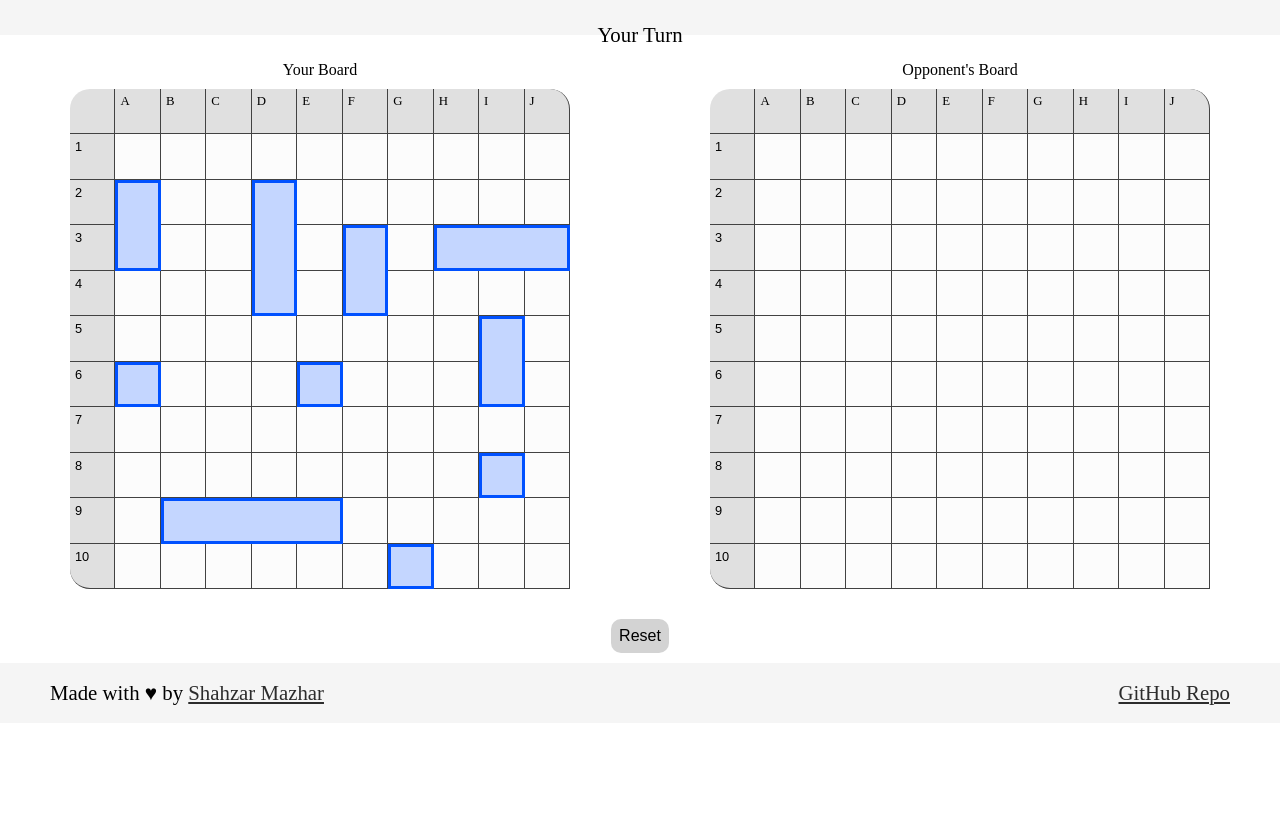
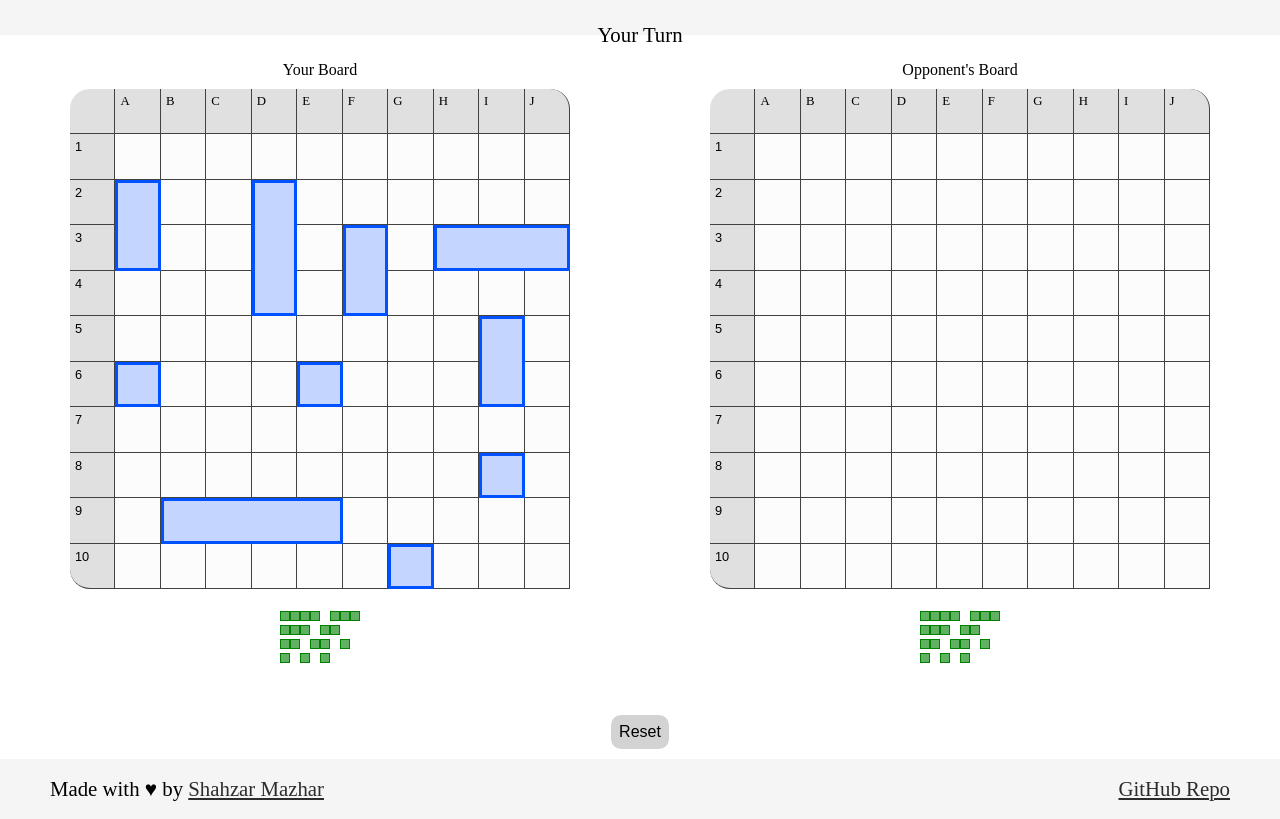
Before and after one commit to szmazhr/battleship, a website built with webpack: page src/index.html in a window 1280 px wide. Both pictures are taken after a click on the button "Start". Shown: the part 125-944 px from the top of the page. Before the commit the page ends 848 px from the top, so only its background shows below. Built offline with nearby package versions, Linux system fonts and the light colour scheme.

Commit message:
Added Alive Indicator

```diff
--- /dev/null
+++ b/src/js/components/alive-indicator.js
@@ -0,0 +1,30 @@
+import DOM from '../modules/dom-stuff';
+
+function loadAliveIndicator() {
+  const shipLengths = [4, 3, 3, 2, 2, 2, 1, 1, 1, 1];
+  const aliveIndicator = DOM.createElement({
+    tagName: 'div',
+    className: 'alive-indicator',
+  });
+  shipLengths.forEach((length) => {
+    const ship = DOM.createElement({
+      tagName: 'div',
+      className: 'ship',
+      attributes: {
+        'data-length': length,
+        'data-alive': true,
+      },
+    });
+    for (let i = 0; i < length; i++) {
+      const shipPart = DOM.createElement({
+        tagName: 'div',
+        className: 'ship-part',
+      });
+      ship.appendChild(shipPart);
+    }
+    aliveIndicator.appendChild(ship);
+  });
+  return aliveIndicator;
+}
+
+export default loadAliveIndicator;
--- a/src/js/dom-controller.js
+++ b/src/js/dom-controller.js
@@ -3,6 +3,7 @@ import loadStartPage from './components/start-page';
 import addClickListener from './modules/click-listner';
 import eventAggregator from './modules/event-aggregator';
 import { currentGame } from './game-controller';
+import loadAliveIndicator from './components/alive-indicator';
 
 function removeStartScreen() {
   const startScreen = document.querySelector('.start-page-container');
@@ -34,9 +35,12 @@ function addResultScreen() {
 function renderBoard1(player) {
   const player1Place = document.querySelector('.player.board-wrapper');
   const board = player1Place.querySelector('.board');
+  const aliveIndicator = player1Place.querySelector('.alive-indicator');
   if (board) board.remove();
+  if (aliveIndicator) aliveIndicator.remove();
   const newBoard = createBoard();
-  player1Place.appendChild(newBoard);
+  const newAliveIndicator = loadAliveIndicator();
+  player1Place.append(newBoard, newAliveIndicator);
   player.board.ships.forEach((ship) => {
     const { axis, cX, cY } = ship;
     const { length } = ship.ship;
@@ -57,9 +61,12 @@ function renderBoard1(player) {
 function renderBoard2() {
   const player2Place = document.querySelector('.computer.board-wrapper');
   const board = player2Place.querySelector('.board');
+  const aliveIndicator = player2Place.querySelector('.alive-indicator');
   if (board) board.remove();
+  if (aliveIndicator) aliveIndicator.remove();
   const newBoard = createBoard();
-  player2Place.appendChild(newBoard);
+  const newAliveIndicator = loadAliveIndicator();
+  player2Place.append(newBoard, newAliveIndicator);
   const boxes = newBoard.querySelectorAll('.box');
   boxes.forEach((box) => {
     if (box.dataset.row !== '-1' && box.dataset.col !== '-1') {
@@ -68,4 +75,19 @@ function renderBoard2() {
   });
 }
 
-export { removeStartScreen, addResultScreen, renderBoard1, renderBoard2 };
+function shipSunk(ship) {
+  const { length } = ship;
+  const player = currentGame.turn === 0 ? 'player' : 'computer';
+  const shipEl = document.querySelector(
+    `.${player}.board-wrapper .ship[data-length="${length}"][data-alive="true"]`
+  );
+  shipEl.dataset.alive = 'false';
+}
+
+export {
+  removeStartScreen,
+  addResultScreen,
+  renderBoard1,
+  renderBoard2,
+  shipSunk,
+};
--- a/src/js/even-subcribers.js
+++ b/src/js/even-subcribers.js
@@ -4,6 +4,7 @@ import {
   removeStartScreen,
   renderBoard1,
   renderBoard2,
+  shipSunk,
 } from './dom-controller';
 import eventAggregator from './modules/event-aggregator';
 import {
@@ -65,4 +66,8 @@ eventAggregator.subscribe('miss-auto', (cord) => {
   element.classList.add('auto');
 });
 
+eventAggregator.subscribe('ship-sunk', ({ ship }) => {
+  shipSunk(ship);
+});
+
 eventAggregator.subscribe('game-over', addResultScreen);
--- a/src/js/game-controller.js
+++ b/src/js/game-controller.js
@@ -44,8 +44,7 @@ function checkGameStatus() {
       : 'main-content opponent-turn';
   prePlayer.board.ships.forEach((ship) => {
     if (ship.ship.isSunk() && !ship.reported) {
-      console.log(`${ship} is sunk`);
-      // eventAggregator.publish('game-over', { winner: player });
+      eventAggregator.publish('ship-sunk', { ship: ship.ship });
       // eslint-disable-next-line no-param-reassign
       ship.reported = true;
     }
--- a/src/scss/_board.scss
+++ b/src/scss/_board.scss
@@ -1,9 +1,11 @@
 $ship-border-color: #0051ff;
 $ship-border-width: 3px;
-.board-wrapper{
+.board-wrapper {
   padding: 10px;
   transition: opacity 0.3s ease-in;
-
+  display: flex;
+  flex-direction: column;
+  align-items: center;
 }
 
 .board-title {
@@ -139,8 +141,34 @@ $ship-border-width: 3px;
   .main-header {
     span {
       &::after {
-        content: "Your Turn";
+        content: 'Your Turn';
       }
     }
   }
 }
+.alive-indicator {
+  display: flex;
+  flex-wrap: wrap;
+  width: 90px;
+  margin: 20px;
+  .ship {
+    margin: 2px 5px;
+    display: flex;
+    .ship-part {
+      height: 10px;
+      width: 10px;
+    }
+    &[data-alive=true] {
+      .ship-part{
+        border: 1px solid green;
+        background-color: rgba(0, 128, 0, 0.616);
+      }
+    }
+    &[data-alive=false] {
+      .ship-part{
+        border: 1px solid rgb(128, 0, 0);
+        background-color: rgba(128, 0, 0, 0.616);
+      }
+    }
+  }
+}
```
